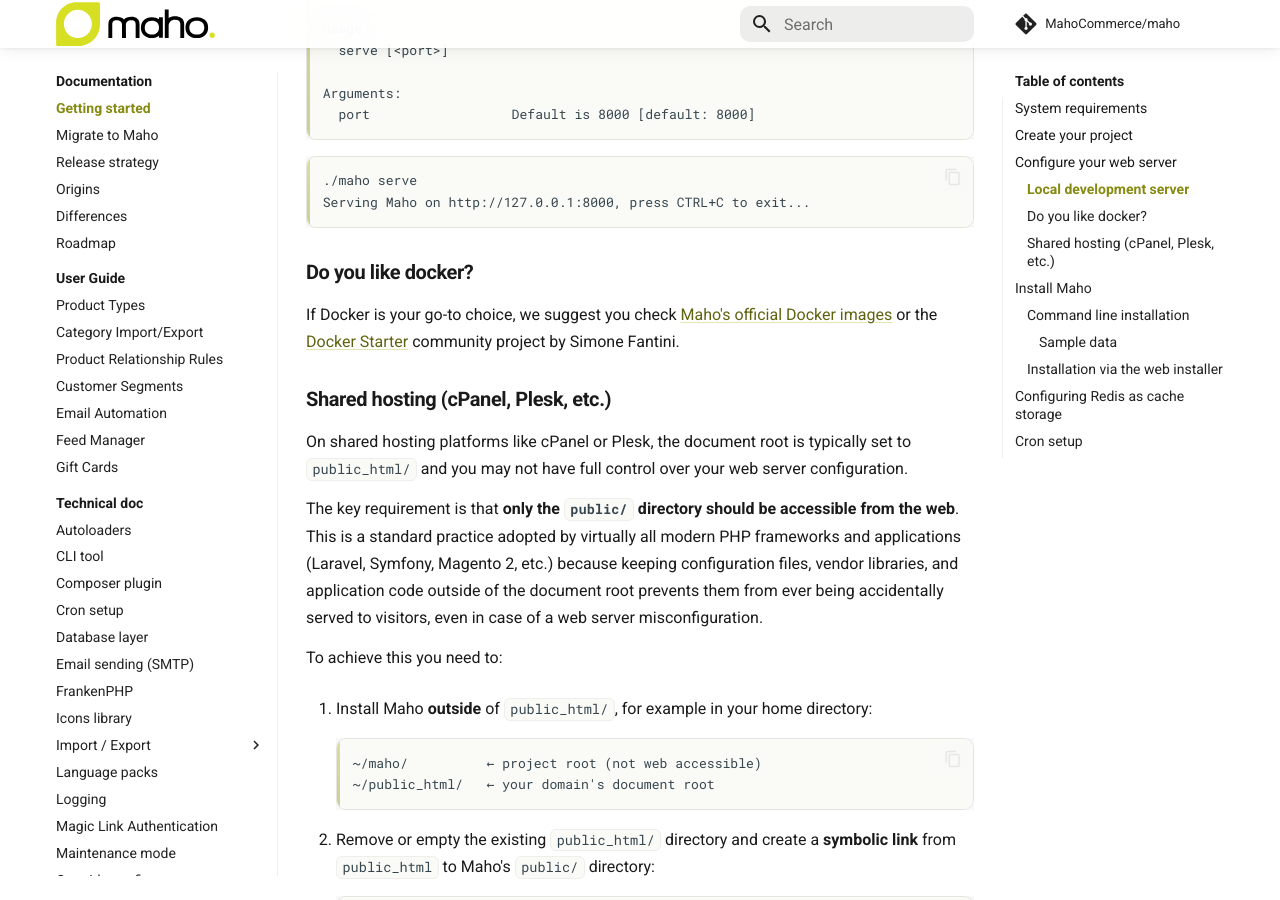
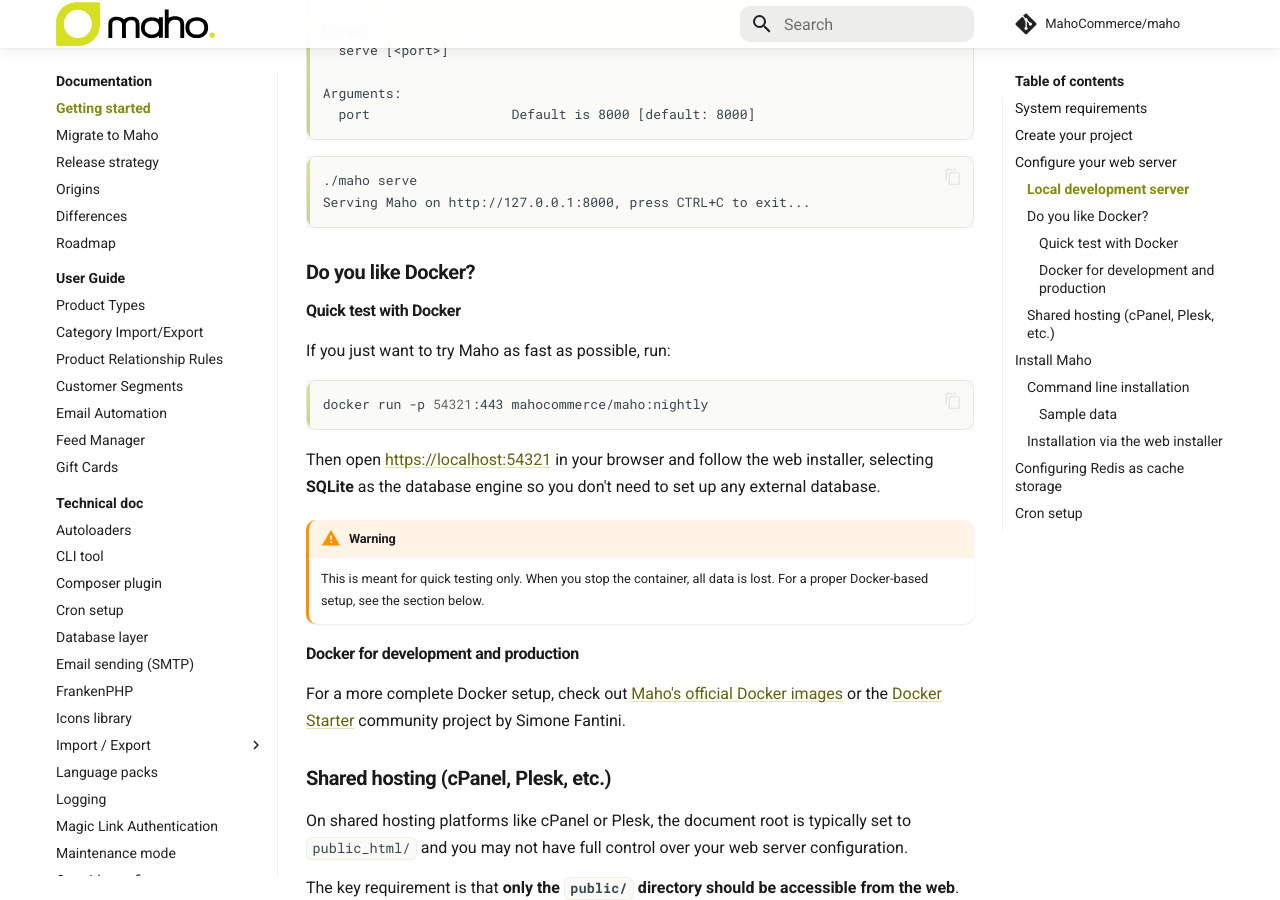
Before and after one commit to MahoCommerce/mahocommerce.com, an MkDocs documentation site: the page built from docs/getting-started.md, in a window 1280 px wide and 900 px high, scrolled down 925 px. Built offline with MkDocs 1.6.1 and Material for MkDocs 9.7.7, drawn with Linux system fonts in a browser that asks for light colours; comment, search, counter and statistics services are not loaded.

Commit message:
Add quick Docker test section to getting started guide

````diff
--- a/docs/getting-started.md
+++ b/docs/getting-started.md
@@ -42,9 +42,27 @@
 Serving Maho on http://127.0.0.1:8000, press CTRL+C to exit...
 ```
 
-### Do you like docker?
+### Do you like Docker?
 
-If Docker is your go-to choice, we suggest you check
+#### Quick test with Docker
+
+If you just want to try Maho as fast as possible, run:
+
+```bash
+docker run -p 54321:443 mahocommerce/maho:nightly
+```
+
+Then open [https://localhost:54321](https://localhost:54321){target=_blank} in your browser
+and follow the web installer, selecting **SQLite** as the database engine so you don't need
+to set up any external database.
+
+!!! warning
+    This is meant for quick testing only. When you stop the container, all data is lost.
+    For a proper Docker-based setup, see the section below.
+
+#### Docker for development and production
+
+For a more complete Docker setup, check out
 [Maho's official Docker images](https://hub.docker.com/r/mahocommerce/maho){target=_blank}
 or the [Docker Starter](community/projects/docker-starter.md) community project by Simone Fantini.
 
````
